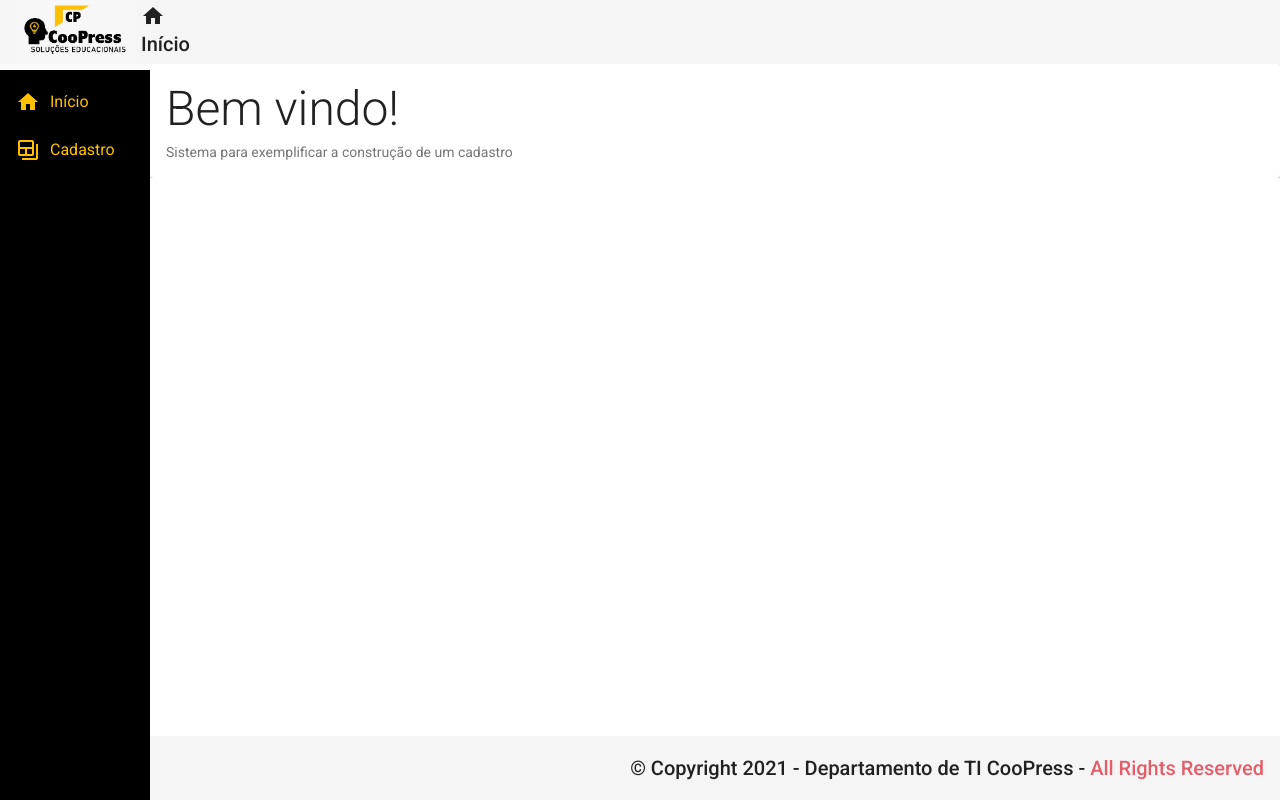
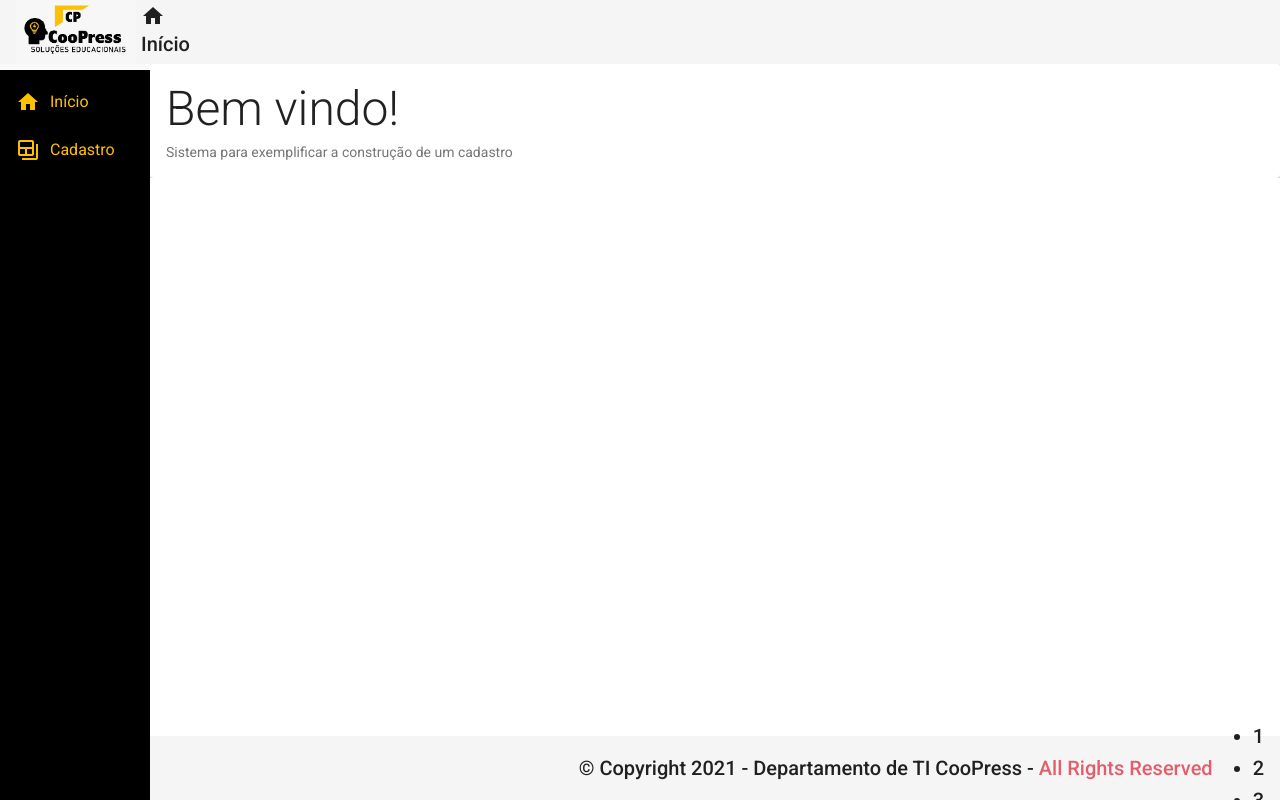
Before and after one commit to MaestroPravaler/PROJETO_ANGULAR_09, an Angular app in the folder front-angular9/: page / in a window 1280 px wide. Built offline with nearby package versions, Linux system fonts and the light colour scheme.

Commit message:
Criação de uma diretiva estrutural (for)

```diff
--- a/front-angular9/src/app/app.module.ts
+++ b/front-angular9/src/app/app.module.ts
@@ -15,7 +15,8 @@
 import { MatListModule } from'@angular/material/list';
 import { HomeComponent } from './views/home/home.component';
 import { ProductCrudComponent } from './views/product-crud/product-crud.component';
-import { RedDirective } from './directives/red.directive'
+import { RedDirective } from './directives/red.directive';
+import { ForDirective } from './directives/for.directive'
 
 
 @NgModule({
@@ -26,7 +27,8 @@
     NavComponent,
     HomeComponent,
     ProductCrudComponent,
-    RedDirective
+    RedDirective,
+    ForDirective
   ],
   imports: [
     BrowserModule,
--- a/front-angular9/src/app/components/template/footer/footer.component.html
+++ b/front-angular9/src/app/components/template/footer/footer.component.html
@@ -5,4 +5,7 @@
             All Rights Reserved
         </a>
     </span>
+    <ul>
+        <li *myFor="let n em [1, 2, 3] usando 'teste'">{{ n }}</li>
+    </ul>
 </mat-toolbar>
--- /dev/null
+++ b/front-angular9/src/app/directives/for.directive.ts
@@ -0,0 +1,23 @@
+import { Directive, Input, OnInit, TemplateRef, ViewContainerRef } from '@angular/core';
+
+@Directive({
+  selector: '[myFor]'
+})
+export class ForDirective implements OnInit{
+
+  @Input('myForEm')
+  numbers!: number[];
+  @Input('myForUsando')
+  texto!: string;
+
+  constructor(private container: ViewContainerRef, private template: TemplateRef<any>) {
+
+   }
+
+  ngOnInit(): void {
+    for(let number of this.numbers){
+      this.container.createEmbeddedView(this.template, { $implicit : number})
+    }
+  }
+
+}
```
